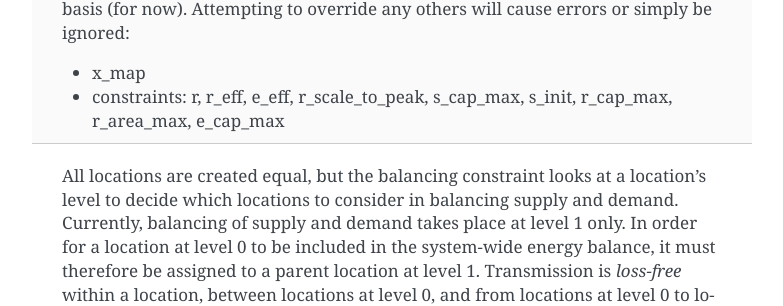
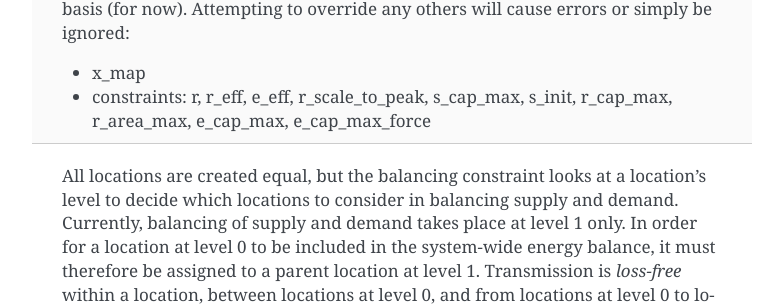
Before and after one commit to calliope-project/calliope, a Sphinx documentation site: the page built from doc/model/configuration.rst, in a window 1280 px wide and 900 px high, scrolled down 2254 px. Shown: the part 175-481 px from the top of the window, without its empty margins (358-1141 px from the left). Built offline with Sphinx 7.4.7, drawn with Linux system fonts in a browser that asks for light colours; pages that are not in the unit, such as notebooks, are missing from menus.

Commit message:
Minor doc changes

```diff
--- a/changelog.rst
+++ b/changelog.rst
@@ -9,6 +9,8 @@
 * Added energy carriers with a new set ``c``
 * Added conversion technologies
 * Ability to arbitrarily nest model configuration files with ``import`` statements
+* Added additional constraints: ``om_fixed``, ``e_cap_max``, ``cf_max``
+* Improved configuration handling
 * Cleared up terminology (nodes vs locations)
 * Improved documentation
 * Apache 2.0 licensed
--- a/doc/model/configuration.rst
+++ b/doc/model/configuration.rst
@@ -81,7 +81,7 @@
    *Only* the following constraints can be overriden on a per-location and per-tech basis (for now). Attempting to override any others will cause errors or simply be ignored:
 
    * x_map
-   * constraints: r, r_eff, e_eff, r_scale_to_peak, s_cap_max, s_init, r_cap_max, r_area_max, e_cap_max
+   * constraints: r, r_eff, e_eff, r_scale_to_peak, s_cap_max, s_init, r_cap_max, r_area_max, e_cap_max, e_cap_max_force
 
 All locations are created equal, but the balancing constraint looks at a location's level to decide which locations to consider in balancing supply and demand. Currently, balancing of supply and demand takes place at level 1 only. In order for a location at level 0 to be included in the system-wide energy balance, it must therefore be assigned to a parent location at level 1. Transmission is *loss-free* within a location, between locations at level 0, and from locations at level 0 to locations at level 1. Transmission is only possible between locations at level 1 if a transmission link has been defined between them. Losses in these transmission links are as defined for the specified transmission technology.
 
```
